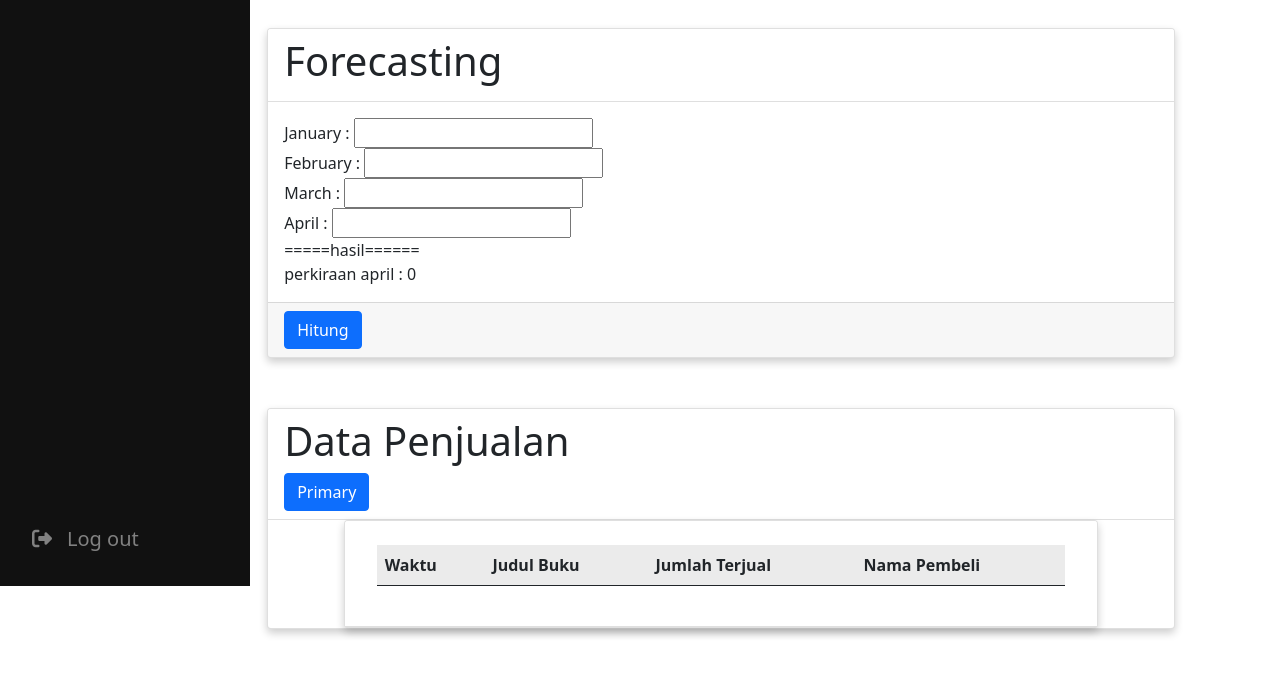
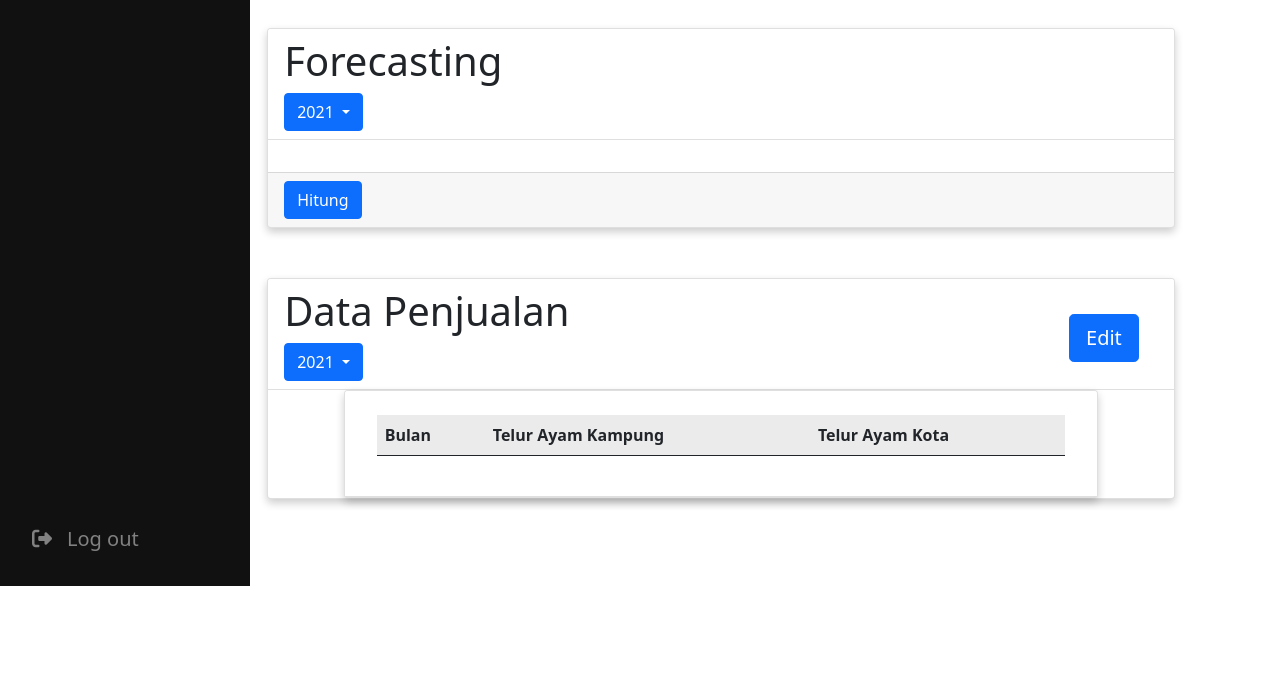
Before and after one commit to faynald/Forecasting-Penjualan-Telor, a PHP site: page /index.php?page=dashboard in a window 1280 px wide. Shown: the part 214-893 px from the top of the page. After the commit the page ends 800 px from the top, so only its background shows below. Run offline with PHP 8.4, Linux system fonts and the light colour scheme; the visitor is signed in with stand-in values (Sample User, id 1); data that the repository does not hold is empty; some libraries are stand-ins or nearby versions.

Commit message:
Update Dashboard

```diff
--- a/page/dashboard.php
+++ b/page/dashboard.php
@@ -68,10 +68,21 @@ if (isset($_POST['submitbutton'])) {
             <div class="card">
                 <div class="card-header">
                     <h1>Forecasting</h1>
+                    <div class="btn-group" role="group" aria-label="Button group with nested dropdown">
+                        <div class="btn-group" role="group">
+                            <button id="btnGroupDrop1" type="button" class="btn btn-primary dropdown-toggle" data-bs-toggle="dropdown" aria-expanded="false">
+                                2021
+                            </button>
+                            <ul class="dropdown-menu" aria-labelledby="btnGroupDrop1">
+                                <li><a class="dropdown-item" href="#">2022</a></li>
+                                <li><a class="dropdown-item" href="#">2023</a></li>
+                            </ul>
+                        </div>
+                    </div>
                 </div>
                 <form action="" method="POST">
                     <div class="card-body">
-                        <label for="">January :</label>
+                        <!-- <label for="">January :</label>
                         <input name="january" type="number" size="10"><br>
                         <label for="">February :</label>
                         <input name="february" type="number" size="10"><br>
@@ -79,9 +90,9 @@ if (isset($_POST['submitbutton'])) {
                         <input name="march" type="number" size="10"><br>
                         <label for="">April :</label>
                         <input name="april" type="number" size="10"><br>
-                        <!-- <label for="">May : <?= $may ?></label> -->
+                        <label for="">May : <?= $may ?></label>
                         <label for="">=====hasil======</label><br>
-                        <label for="">perkiraan april : <?= $may ?></label><br>
+                        <label for="">perkiraan april : <?= $may ?></label><br>-->
                     </div>
                     <div class="card-footer">
                         <button type="submit" name="submitbutton" class="btn btn-primary">Hitung</button>
@@ -95,8 +106,18 @@ if (isset($_POST['submitbutton'])) {
             <div class="card">
                 <div class="card-header">
                     <h1>Data Penjualan</h1>
-                    <div class="position-absolute top-0 start-0"></div>
-                    <button type="button" class="btn btn-primary">Primary</button>
+                    <div class="btn-group" role="group" aria-label="Button group with nested dropdown">
+                        <div class="btn-group" role="group">
+                            <button id="btnGroupDrop1" type="button" class="btn btn-primary dropdown-toggle" data-bs-toggle="dropdown" aria-expanded="false">
+                                2021
+                            </button>
+                            <ul class="dropdown-menu" aria-labelledby="btnGroupDrop1">
+                                <li><a class="dropdown-item" href="#">2022</a></li>
+                                <li><a class="dropdown-item" href="#">2023</a></li>
+                            </ul>
+                        </div>
+                    </div>
+                    <div style="margin: 35px;" class="position-absolute top-0 end-0"><button type=" button" class="btn btn-primary btn-lg">Edit</button></div>
                 </div>
                 <div class="col-lg-10 mx-auto">
                     <div class="card">
@@ -105,31 +126,28 @@ if (isset($_POST['submitbutton'])) {
                                 <table class="table table-hover">
                                     <thead class="thead-light">
                                         <tr>
-                                            <th scope="col">Waktu</th>
-                                            <th scope="col">Judul Buku</th>
-                                            <th scope="col">Jumlah Terjual</th>
-                                            <th scope="col">Nama Pembeli</th>
+                                            <th scope="col">Bulan</th>
+                                            <th scope="col">Telur Ayam Kampung</th>
+                                            <th scope="col">Telur Ayam Kota</th>
                                         </tr>
                                     </thead>
                                     <tbody>
+                                        <!--
                                         <?php
                                         foreach ($select_terjual_from_tbriwayat as $data) {
-                                        ?>
+                                        ?> -->
                                         <tr>
                                             <td>
-                                                    <?= $data['waktu'] ?>
+                                                <!-- <?= $data['waktu'] ?> -->
                                             </td>
                                             <td>
-                                                    <?= $data['judul_buku'] ?>
+                                                <!-- <?= $data['judul_buku'] ?> -->
                                             </td>
                                             <td>
-                                                    <?= $data['perubahan_stok'] ?>
-                                                </td>
-                                                <td>
-                                                    <?= $data['nama_pembeli'] ?>
+                                                <!--  <?= $data['perubahan_stok'] ?> -->
                                             </td>
                                         </tr>
-                                        <?php } ?>
+                                        <!--<?php } ?> -->
                                     </tbody>
                                 </table>
                             </div>
```
Lines whose indentation alone changed are shown as unchanged.
